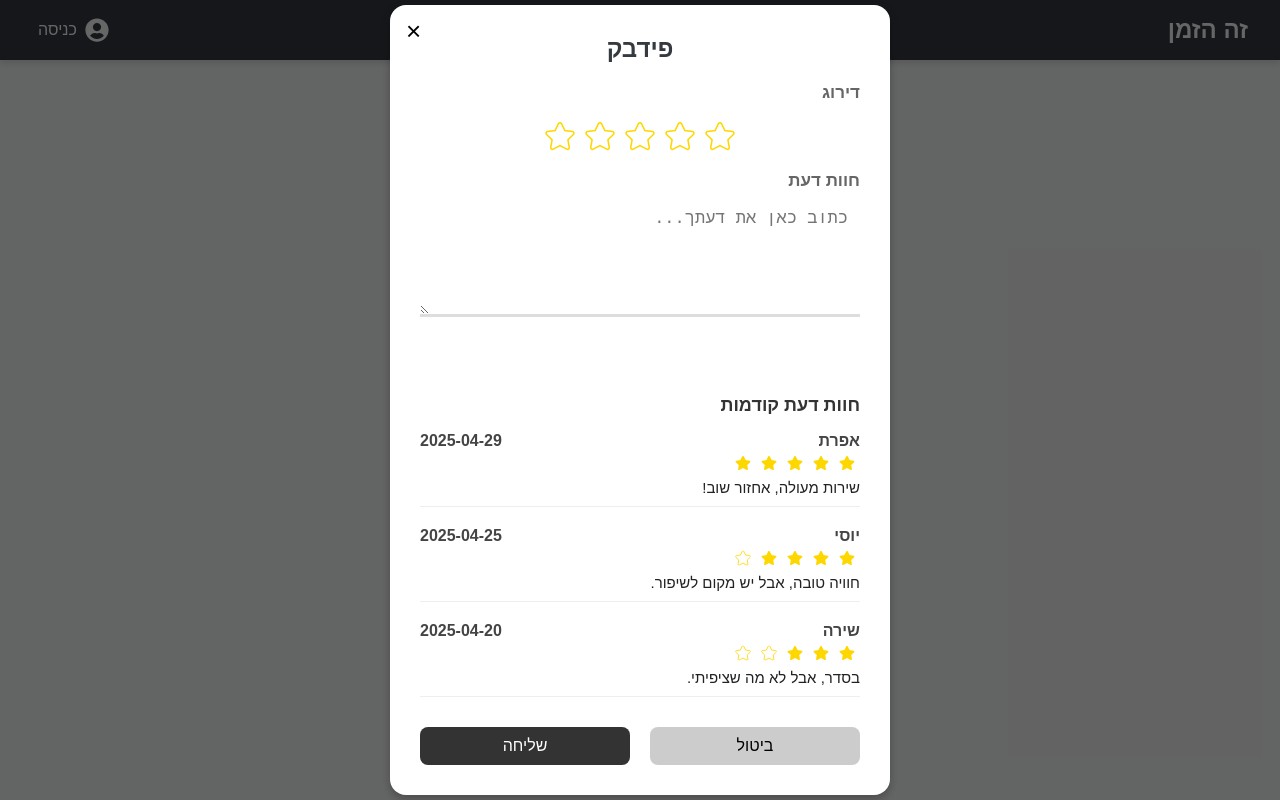
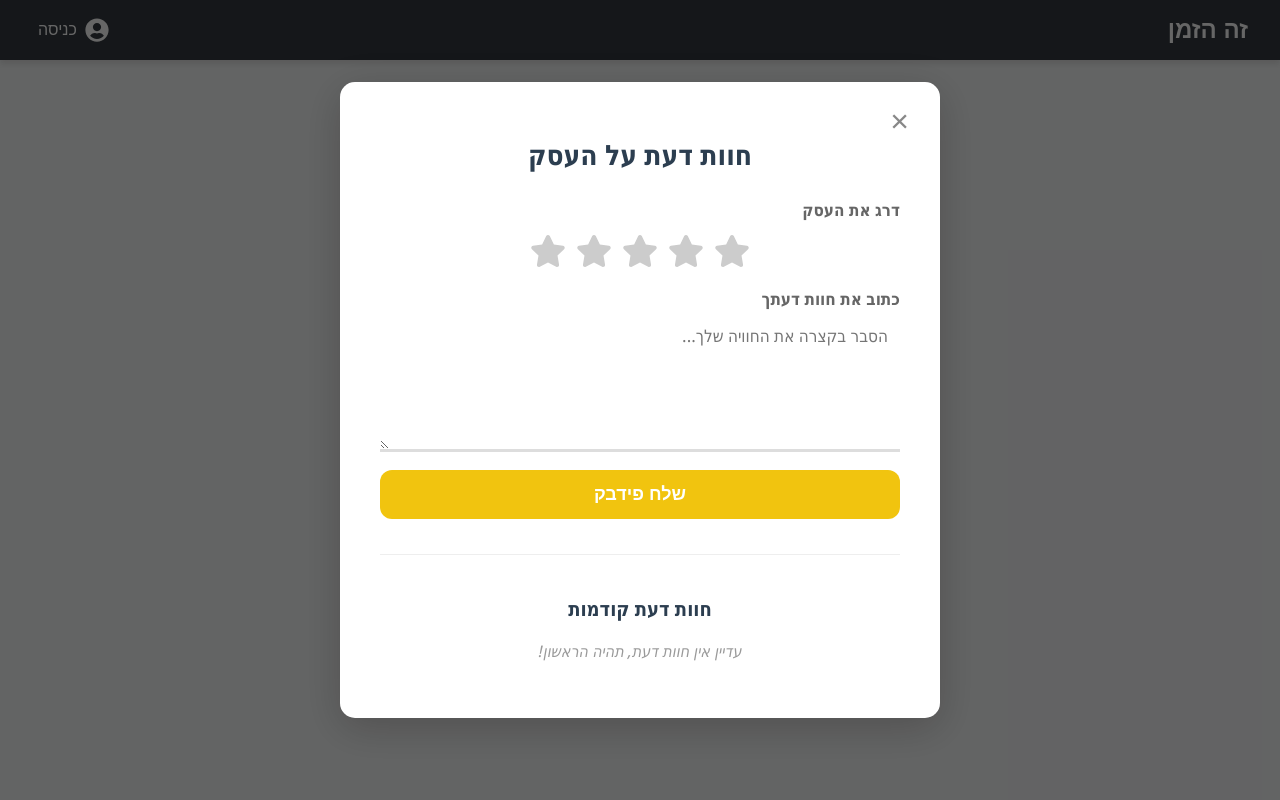
Before and after one commit to efratlandman1/Timeto, a React (Create React App) app in the folder client/: page /feedback-page in a window 1280 px wide. Built offline with nearby package versions, Linux system fonts and the light colour scheme.

Commit message:
update feedback page for modal and add the logic

```diff
--- a/client/public/index.html
+++ b/client/public/index.html
@@ -29,6 +29,7 @@
   <body>
     <noscript>You need to enable JavaScript to run this app.</noscript>
     <div id="root"></div>
+    <div id="modal-root"></div>
     <!--
       This HTML file is a template.
       If you open it directly in the browser, you will see an empty page.
--- a/client/src/components/FeedbackPage.jsx
+++ b/client/src/components/FeedbackPage.jsx
@@ -1,102 +1,164 @@
-import React, { useState } from 'react';
-import { useNavigate } from 'react-router-dom';
+import React, { useState, useEffect } from 'react';
+import axios from 'axios';
+import { FaStar } from 'react-icons/fa';
+import ReactDOM from 'react-dom';
 import '../styles/FeedbackPage.css';
-import { FaStar } from 'react-icons/fa';
 
-const FeedbackPage = () => {
-    const navigate = useNavigate();
+const Toast = ({ message, isError, onClose }) => {
+  useEffect(() => {
+    const timer = setTimeout(onClose, 3000);
+    return () => clearTimeout(timer);
+  }, [onClose]);
+
+  return (
+    <div className={`business-card-toast ${isError ? 'error' : 'success'}`}>
+      {message}
+    </div>
+  );
+};
+
+const FeedbackPage = ({ businessId, onClose }) => {
   const [rating, setRating] = useState(0);
+  const [hover, setHover] = useState(0);
   const [comment, setComment] = useState('');
+  const [previousFeedbacks, setPreviousFeedbacks] = useState([]);
+  const [businessName, setBusinessName] = useState('');
+  const [toast, setToast] = useState(null); // { message, isError }
 
-    // תגובות לדוגמה – בעתיד ניתן לשלוף מהשרת
-    const previousFeedbacks = [
-        { name: 'אפרת', rating: 5, comment: 'שירות מעולה, אחזור שוב!', date: '2025-04-29' },
-        { name: 'יוסי', rating: 4, comment: 'חוויה טובה, אבל יש מקום לשיפור.', date: '2025-04-25' },
-        { name: 'שירה', rating: 3, comment: 'בסדר, אבל לא מה שציפיתי.', date: '2025-04-20' }
-    ];
+  useEffect(() => {
+    if (businessId) {
+      axios
+        .get(`${process.env.REACT_APP_API_DOMAIN}/api/v1/feedbacks/business/${businessId}`)
+        .then(res => {
+          setPreviousFeedbacks(res.data);
+          const name = res.data?.[0]?.business_id?.name;
+          if (name) setBusinessName(name);
+        })
+        .catch(err => console.error('Error fetching feedbacks:', err));
+    }
+  }, [businessId]);
 
   const handleStarClick = (value) => {
-        setRating(value);
+    setRating(prev => (prev === value ? 0 : value));
   };
 
-    const handleSubmit = () => {
-        const feedback = {
+  const showToast = (message, isError = false) => {
+    setToast({ message, isError });
+  };
+
+  const handleSubmit = async () => {
+    try {
+      const token = document.cookie.split('; ').find(row => row.startsWith('token='))?.split('=')[1];
+
+      if (!token) {
+        showToast('לא נמצאה הרשאת התחברות. התחברי מחדש.', true);
+        setTimeout(() => window.location.href = '/login', 3000);
+        return;
+      }
+
+      if (rating === 0) {
+        showToast('אנא בחר דירוג לפני השליחה', true);
+        return;
+      }
+
+      await axios.post(`${process.env.REACT_APP_API_DOMAIN}/api/v1/feedbacks`, {
+        business_id: businessId,
         rating,
         comment
-        };
-        console.log("Feedback submitted:", feedback);
-        navigate(-1);
+      }, {
+        headers: { Authorization: `Bearer ${token}` }
+      });
+
+      showToast('✅ הפידבק נשלח בהצלחה!');
+      // אפשר גם לרענן את הפידבקים או פשוט לסגור את המודאל אחרי דיליי קטן
+      setTimeout(() => {
+        onClose();
+      }, 1500);
+
+    } catch (error) {
+      console.error('Failed to submit feedback:', error.response?.data || error.message);
+      showToast('שגיאה בשליחת הפידבק: ' + (error.response?.data?.message || error.message), true);
+    }
   };
 
-    const handleCancel = () => {
-        navigate(-1);
-    };
+  const modalRoot = document.getElementById('modal-root');
+  if (!modalRoot) return null;
 
-    return (
-        <div className="modal-overlay">
-            <div className="modal-content feedback-modal">
-                <button className="close-button" onClick={handleCancel}>×</button>
-                <h2>פידבק</h2>
+  return ReactDOM.createPortal(
+    <>
+      <div className="feedback-page-modal-overlay" onClick={onClose}>
+        <div
+          className="feedback-page-modal-content"
+          dir="rtl"
+          onClick={(e) => e.stopPropagation()}
+        >
+          <button className="feedback-page-close-button" onClick={onClose}>×</button>
+          <h2 className="feedback-page-title">
+            חוות דעת על {businessName || 'העסק'}
+          </h2>
 
-                {/* דירוג */}
           <div className="form-group rating-group">
-                    <label>דירוג</label>
+            <label>דרג את העסק</label>
             <div className="star-rating">
-                        {[1, 2, 3, 4, 5].map((star) => (
+              {[1, 2, 3, 4, 5].map(star => (
                 <FaStar
                   key={star}
-                                size={30}
+                  size={36}
+                  className={`star ${star <= (hover || rating) ? "filled" : "empty"}`}
                   onClick={() => handleStarClick(star)}
-                                className={rating >= star ? "star filled" : "star empty"}
+                  onMouseEnter={() => setHover(star)}
+                  onMouseLeave={() => setHover(0)}
                 />
               ))}
             </div>
           </div>
 
-                {/* חוות דעת */}
           <div className="form-group">
-                    <label>חוות דעת</label>
+            <label>כתוב את חוות דעתך</label>
             <textarea
-                        placeholder="כתוב כאן את דעתך..."
+              placeholder="הסבר בקצרה את החוויה שלך..."
               value={comment}
-                        onChange={(e) => setComment(e.target.value)}
+              onChange={e => setComment(e.target.value)}
               rows={5}
-                        className="textarea-input"
+              className="feedback-page-textarea-input"
             />
           </div>
 
+          <button className="confirm-button" onClick={handleSubmit}>שלח פידבק</button>
 
-                {/* תגובות קודמות */}
-                <div className="feedback-list">
+          <div className="feedback-page-feedback-list">
             <h3>חוות דעת קודמות</h3>
-                    {previousFeedbacks.map((fb, index) => (
-                        <div key={index} className="feedback-item">
-                            <div className="feedback-header">
-                                <span className="feedback-name">{fb.name}</span>
-                                <span className="feedback-date">{fb.date}</span>
+            {previousFeedbacks.length === 0 && <p className="no-feedbacks">עדיין אין חוות דעת, תהיה הראשון!</p>}
+            {previousFeedbacks.map((fb, idx) => (
+              <div key={idx} className="feedback-page-feedback-item">
+                <div className="feedback-page-feedback-header">
+                  <span className="feedback-name">{fb.user_id?.nickname || 'אנונימי'}</span>
+                  <span className="feedback-date">{new Date(fb.created_at).toLocaleDateString()}</span>
                 </div>
-                            <div className="feedback-stars">
-                                {[1, 2, 3, 4, 5].map((i) => (
+                <div className="feedback-page-feedback-stars">
+                  {[1, 2, 3, 4, 5].map(i => (
                     <FaStar
                       key={i}
-                                        size={16}
+                      size={18}
                       className={fb.rating >= i ? "star filled" : "star empty"}
                     />
                   ))}
                 </div>
-                            <p className="feedback-comment">{fb.comment}</p>
+                <p className="feedback-page-feedback-comment">{fb.comment}</p>
               </div>
             ))}
           </div>
-
-                {/* כפתורים */}
-                <div className="buttons-container">
-                    <button className="cancel-button" onClick={handleCancel}>ביטול</button>
-                    <button className="confirm-button" onClick={handleSubmit}>שליחה</button>
-                </div>
-
         </div>
       </div>
+      {toast && (
+        <Toast
+          message={toast.message}
+          isError={toast.isError}
+          onClose={() => setToast(null)}
+        />
+      )}
+    </>,
+    modalRoot
   );
 };
 
--- a/client/src/styles/FeedbackPage.css
+++ b/client/src/styles/FeedbackPage.css
@@ -1,49 +1,246 @@
-@import './AdvancedSearchPage.css';
+/* FeedbackPage.css */
 
-/* עיצוב לטקסטאראה */
-.textarea-input {
+.feedback-page-modal-overlay {
+  position: fixed;
+  inset: 0;
+  background: rgba(0, 0, 0, 0.6);
+  display: flex;
+  justify-content: center;
+  align-items: center;
+  z-index: 9999;
+  padding: 10px;
+  overflow-y: auto;
+}
+
+.feedback-page-modal-content {
+  background: #fff;
+  border-radius: 15px;
+  width: 600px;
+  max-width: 100%;
+  max-height: 90vh;
+  padding: 30px 40px 40px;
+  box-shadow: 0 10px 40px rgba(0,0,0,0.2);
+  display: flex;
+  flex-direction: column;
+  position: relative;
+  font-family: 'Segoe UI', Tahoma, Geneva, Verdana, sans-serif;
+  color: #333;
+  direction: rtl;
+  text-align: right;
+}
+
+.feedback-page-close-button {
+  position: absolute;
+  top: 20px;
+  right: 25px;
+  background: transparent;
+  border: none;
+  font-size: 32px;
+  color: #888;
+  cursor: pointer;
+  transition: color 0.3s ease;
+}
+
+.feedback-page-close-button:hover {
+  color: #444;
+}
+
+.feedback-page-title {
+  margin-bottom: 25px;
+  font-weight: 700;
+  font-size: 28px;
+  text-align: center;
+  color: #2c3e50;
+}
+
+/* Star Rating */
+.star-rating {
+  display: flex;
+  gap: 10px;
+  margin-top: 8px;
+  cursor: pointer;
+  justify-content: center;
+}
+
+/* Star color yellow theme + RTL support */
+
+.star {
+  color: #ccc;
+  transition: color 0.3s ease;
+}
+
+.star.filled {
+  color: #f1c40f;
+  filter: drop-shadow(0 0 4px #f1c40f);
+}
+
+.star.empty:hover,
+.star.filled:hover {
+  color: #f39c12;
+  filter: drop-shadow(0 0 6px #f39c12);
+}
+
+
+
+
+/* Form */
+.form-group {
+  margin-bottom: 24px;
+  display: flex;
+  flex-direction: column;
+}
+
+label {
+  font-weight: 600;
+  font-size: 16px;
+  margin-bottom: 8px;
+  text-align: right;
+  color: #34495e;
+}
+
+/* Textarea */
+.feedback-page-textarea-input {
+  font-size: 16px;
+  padding: 14px 16px;
+  border-radius: 10px;
+  border: 1.8px solid #ddd;
+  resize: vertical;
+  min-height: 110px;
+  font-family: inherit;
+  transition: border-color 0.3s ease;
+}
+
+.feedback-page-textarea-input:focus {
+  border-color: #27ae60;
+  outline: none;
+  box-shadow: 0 0 6px #27ae60aa;
+}
+
+/* Submit button */
+.confirm-button {
+  background-color: #f1c40f;
+  color: #fff;
+  font-weight: 600;
+  font-size: 18px;
+  border: none;
+  padding: 14px 0;
+  border-radius: 12px;
+  cursor: pointer;
+  margin-bottom: 35px;
+  transition: background-color 0.25s ease;
   width: 100%;
-    padding: 12px;
-    font-size: 16px;
-    border: 1px solid #ccc;
-    border-radius: 8px;
-    resize: vertical;
 }
-/* הרחבה לעיצוב של feedback list */
-.feedback-list {
-    margin-top: 40px;
-    /* border-top: 1px solid #ddd; */
+
+.confirm-button:hover {
+  background-color: #f39c12;
+}
+
+/* Feedback List */
+.feedback-page-feedback-list {
+  overflow-y: auto;
+  max-height: 320px;
+  border-top: 1px solid #eee;
   padding-top: 20px;
 }
 
-.feedback-list h3 {
-    margin-bottom: 16px;
-    font-size: 18px;
-    text-align: right;
-    color: #333;
+.feedback-page-feedback-list h3 {
+  font-size: 20px;
+  margin-bottom: 18px;
+  text-align: center;
+  color: #2c3e50;
+  font-weight: 700;
 }
 
-.feedback-item {
-    margin-bottom: 20px;
-    border-bottom: 1px solid #eee;
-    padding-bottom: 10px;
+.no-feedbacks {
+  text-align: center;
+  color: #999;
+  font-style: italic;
+  margin-top: 15px;
 }
 
-.feedback-header {
+/* Each Feedback Item */
+.feedback-page-feedback-item {
+  border-bottom: 1px solid #f0f0f0;
+  padding: 15px 0;
+}
+
+.feedback-page-feedback-header {
   display: flex;
   justify-content: space-between;
-    font-weight: bold;
-    margin-bottom: 5px;
-    color: #444;
+  font-weight: 700;
+  font-size: 15px;
+  color: #2c3e50;
+  margin-bottom: 6px;
 }
 
-.feedback-stars {
-    margin-bottom: 8px;
-    display: flex;
+.feedback-name {
+  color: #27ae60;
 }
 
-.feedback-comment {
-    margin: 0;
+.feedback-date {
+  font-size: 14px;
+  color: #999;
+}
+
+.feedback-page-feedback-stars {
+  display: flex;
+  gap: 4px;
+  margin-bottom: 10px;
+}
+
+.feedback-page-feedback-comment {
   font-size: 15px;
-    color: #222;
+  line-height: 1.5;
+  color: #444;
+  white-space: pre-line;
 }
+
+/* אייקונים כוכבים קטנים ברשימה */
+.feedback-page-feedback-stars .star {
+  font-size: 18px;
+}
+
+/* ביטול */
+.buttons-container {
+  display: flex;
+  justify-content: space-between;
+  gap: 15px;
+  margin-top: 20px;
+}
+
+.cancel-button {
+  background: #eee;
+  border: none;
+  padding: 12px 25px;
+  font-size: 16px;
+  border-radius: 10px;
+  cursor: pointer;
+  transition: background-color 0.25s ease;
+  color: #666;
+}
+
+.cancel-button:hover {
+  background-color: #ddd;
+}
+.feedback-date {
+  font-size: 14px;
+  color: #999;
+  margin-bottom: 4px; /* מוסיף רווח קטן לפני הרשימה */
+}
+
+/* התאמה למסכים קטנים */
+@media (max-width: 650px) {
+  .feedback-page-modal-content {
+    padding: 20px;
+    width: 100%;
+    max-height: 95vh;
+  }
+
+  .star-rating {
+    justify-content: flex-start;
+  }
+
+  .confirm-button {
+    font-size: 16px;
+  }
+}
```
Also changed, not shown: client/src/components/BusinessCard.jsx (+29 -36 lines), 2 other files (tests, documents, lock files or other folders). Lines whose indentation alone changed are shown as unchanged.
